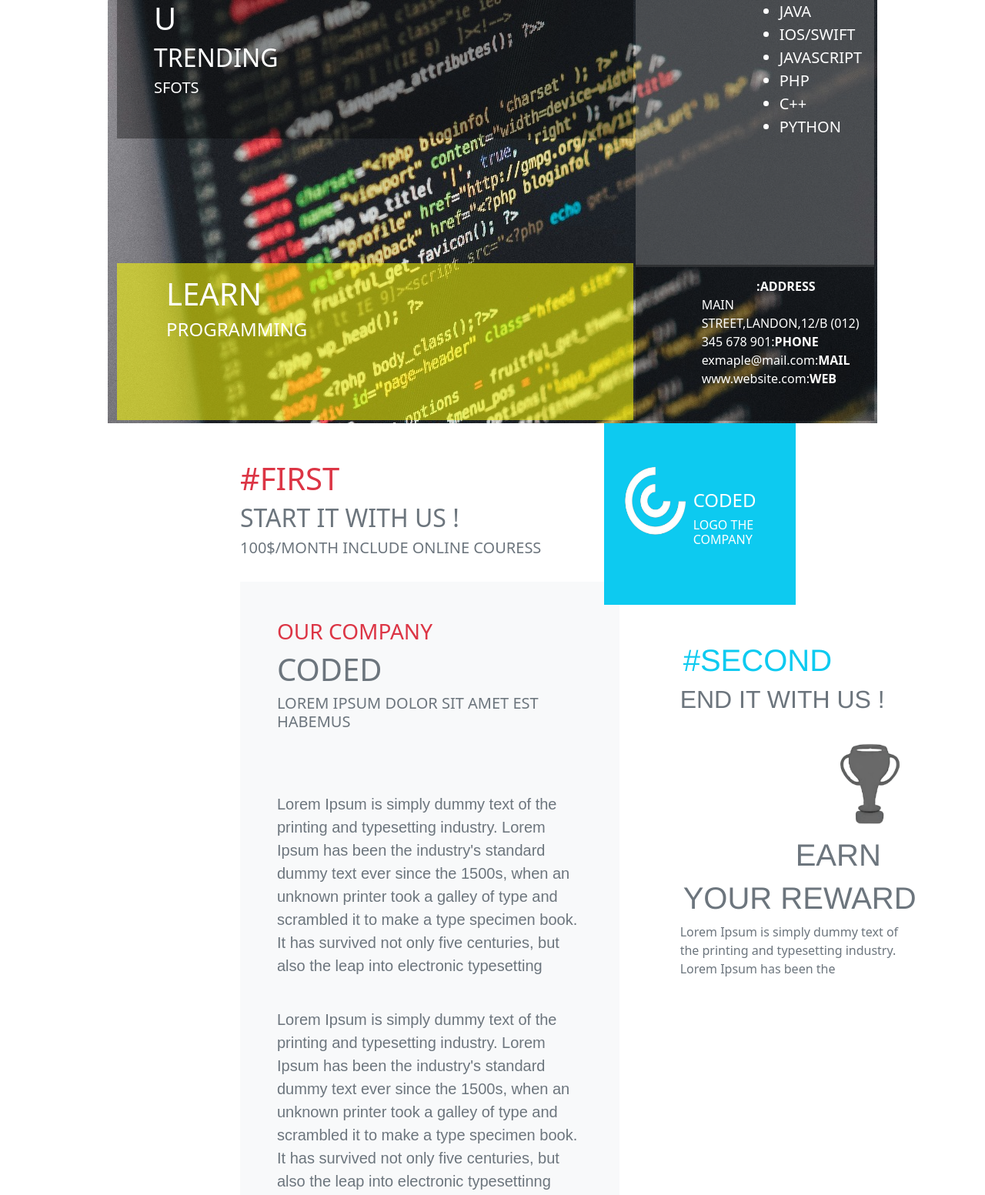
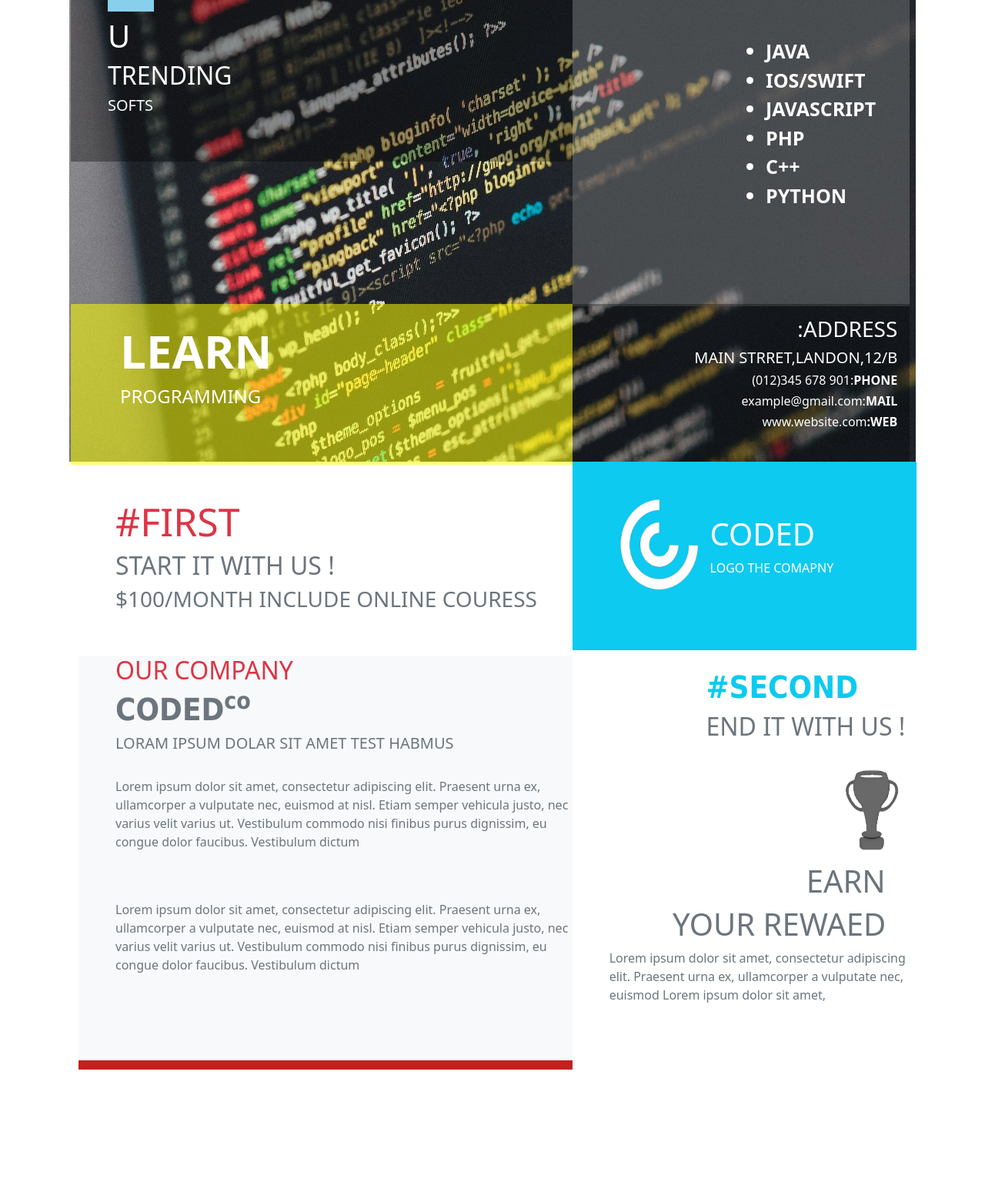
Before and after one commit to denishavala/deni, a plain HTML site: page index.html in a window 1280 px wide. Shown: the top 1553 px of the page at 77% size. After the commit the page ends 1390 px from the top, so only its background shows below. Drawn offline with nearby package versions, Linux system fonts and the light colour scheme.

Commit message:
Update index.html

```diff
--- a/index.html
+++ b/index.html
@@ -7,14 +7,17 @@
         <style>
            .bg2{
               background-color: rgba(255, 255, 0, 0.539);
-              width: 120%;
-              height:45%;
-              top:10px;
+              width: 105.5%;
+              height:40%;
+              top:33px;
+              right:10px;
            }
            .u{
             background-color: rgba(0, 0, 0, 0.348);
             height:40%;
-            width: 120%;
+            width: 105.5%;
+            margin-right: 55px;
+            right:10px;
            }
            .txt{
             font-size: 20px;
@@ -22,20 +25,19 @@
            }
            .bg{
             background: url(./bg3.jpeg);
-            height: 550px;
-            width:1000px;
+            height: 600px;
+            width:1100px;
            }
            .java{
-            margin-left:23%;
-            height: 77%;
-            width: 79%;
+            height: 76%;
+            width: 101%;
             background-color: rgba(128, 128, 128, 0.422);
+            font-weight: bold;
            }
            .add{
-            margin-left:23%;
-            height:45%;
-            width: 79%;
-            top: -19px;
+            height:43%;
+            width: 101%;
+            top: -3px;
             background-color: rgba(0, 0, 0, 0.348);
            }
            .p{
@@ -44,38 +46,54 @@
            .ul{
             margin-left:50%;
             color: rgb(255, 255, 255);
-            font-size: 20px;
-           }
-           .mr{
-            margin-left: 300px;
+            font-size: 25px;
            }
            .br{
             border: 6px solid rgb(199, 30, 30);
            }
-           .our{
-            width:90%;
+           .clogo{
+            height: 31%;
+            width: 103%;
            }
-           .c{
-            height:23%;
-            width: 65%;
-            right:99px;
-            top:-48px;
+           .light{
+            width: 104%;
            }
-           .tx{
-            font-size: 30px;
+           .back{
+            height: 550px;
+            width:1100px;
            }
-           .logo{
-            margin-left: 100px;
-            top:-20px;
+           .second{
+            margin-left: 40%;
            }
-        .img{
-            top:40px;
+           .trofi{
+            margin-left: 70%;
            }
-        .earn{
-            margin-left: 150px;
+           .ds{
+            margin-left:30%;
            }
-        .sec{
-            font-family: 'Franklin Gothic Medium', 'Arial Narrow', Arial, sans-serif;
+           .code{
+            margin-left: 40%;
+            top:-50%;
+           }
+           .li{
+            height: 15px;
+            width: 60px;
+            background-color: rgb(135, 207, 235);
+           }
+           .font{
+            font-size: 60px;
+           }
+           .first{
+            font-family:'Segoe UI', Tahoma,  Verdana, sans-serif;
+            font-size: 50px;
+           }
+           .font2{
+            font-family:tahoma;
+            font-weight: 900;
+           }
+           .secn{
+            font-family:tahoma;
+            font-weight: bold;
            }
            </style>
     </head>
@@ -83,18 +101,19 @@
     <div class="container bg">
         <div class="row">
             <div class="col-md-7">
-                <div class=" text-white u">
+                <div class=" text-white u position-relative">
+                    <h1 class="ms-5 li"></h1>
                     <h1 class="ms-5">U</h1>
                     <h2 class="ms-5">TRENDING</h2>
-                    <h5 class="ms-5">SFOTS</h5>
+                    <h5 class="ms-5">SOFTS</h5>
                 </div><br><br><br><br><br><br>
                 <div class="bg2 position-relative p-3 text-white">
-                    <h1 class="ms-5 ">LEARN</h1>
+                    <b class="ms-5 font">LEARN</b>
                     <h4 class="ms-5">PROGRAMMING</h4><br><br>
                 </div>
             </div>
             <div class="col-md-5">
-               <div class="java text-white ">
+               <div class="java text-white p-5">
                 <ul class="ul">
                     <li>JAVA</li>
                     <li>IOS/SWIFT</li>
@@ -105,52 +124,47 @@
                 </ul>
                </div>
                 <div class="add text-white p-3 position-relative">
-                   &nbsp;&nbsp;&nbsp;&nbsp; &nbsp;&nbsp;&nbsp;&nbsp; &nbsp;&nbsp;&nbsp;&nbsp; &nbsp;&nbsp;&nbsp;&nbsp; &nbsp;&nbsp;&nbsp;&nbsp; &nbsp;&nbsp;&nbsp;&nbsp; &nbsp;&nbsp;&nbsp;&nbsp;<b>:ADDRESS</b><br>
-                   <p class="p">MAIN STREET,LANDON,12/B
-                        (012) 345 678 901:<b>PHONE</b>
-                         exmaple@mail.com:<b>MAIL</b>
-                         www.website.com:<b>WEB</b></p>
+                    <h3 class="text-end">:ADDRESS</h3>
+                    <h5 class="text-end">MAIN STRRET,LANDON,12/B</h5>
+                    <h6 class="text-end">(012)345 678 901:<b>PHONE</b></h6>
+                    <h6 class="text-end">example@gmail.com:<b>MAIL</b></h6>
+                    <h6 class="text-end">www.website.com<b>:WEB</b></h6>
                 </div>
             </div>
         </div>
-    </div><br><br>
-    <div class="mr">
-    <div class="container">
+    </div>
+    <div class="container back">
         <div class="row">
             <div class="col-md-7">
-            <div>
-                <h1 class="text-danger">#FIRST </h1>
-                <h2 class="text-secondary">START IT WITH US !</h2>
-                <h5 class="text-secondary">100$/MONTH INCLUDE ONLINE COURESS</h5>
+                <br><br><div>
+                <h1 class="text-danger ms-5 first">#FIRST</h1>
+                <h2 class="text-secondary ms-5">START IT WITH US !</h2>
+                <h3  class="text-secondary ms-5">$100/MONTH INCLUDE ONLINE COURESS</h3><br>
                </div><br>
-            <div class="bg-light p-5 our">
-                 <h3 class="text-danger">OUR COMPANY</h3>
-                 <h1 class="text-secondary ">CODED</h1>
-                 <h5 class="text-secondary ">LOREM IPSUM DOLOR SIT AMET EST HABEMUS</h5><br><br><br>
-                 <p class=" text-secondary txt ">Lorem Ipsum is simply dummy text of the printing and typesetting industry. Lorem Ipsum has been the industry's standard dummy text ever since the 1500s, when an unknown printer took a galley of type and scrambled it to make a type specimen book. It has survived not only five centuries, but also the leap into electronic typesetting</p><br>
-                 <p class=" text-secondary txt">Lorem Ipsum is simply dummy text of the printing and typesetting industry. Lorem Ipsum has been the industry's standard dummy text ever since the 1500s, when an unknown printer took a galley of type and scrambled it to make a type specimen book. It has survived not only five centuries, but also the leap into electronic typesettinng </p>
+               <div class="bg-light light">
+                <h2 class="text-danger ms-5">OUR COMPANY</h2>
+                <h1  class="text-secondary ms-5 font2">CODED<sup>co</sup></h1>
+                <h5 class="text-secondary ms-5">LORAM IPSUM DOLAR SIT AMET TEST HABMUS</h5><br>
+                <p class="ms-5 text-secondary">Lorem ipsum dolor sit amet, consectetur adipiscing elit. Praesent urna ex, ullamcorper a vulputate nec, euismod at nisl. Etiam semper vehicula justo, nec varius velit varius ut. Vestibulum commodo nisi finibus purus dignissim, eu congue dolor faucibus. Vestibulum dictum</p><br><br>
+                <p class="ms-5 text-secondary">Lorem ipsum dolor sit amet, consectetur adipiscing elit. Praesent urna ex, ullamcorper a vulputate nec, euismod at nisl. Etiam semper vehicula justo, nec varius velit varius ut. Vestibulum commodo nisi finibus purus dignissim, eu congue dolor faucibus. Vestibulum dictum</p><br><br><br><br>
                  <div class="br"></div>
                </div>
             </div>
             <div class="col-md-5">
-              <div class="bg-info position-relative P-3 c">
-                  <img src="./c.png" height="90px" width="90px" class="img position-relative">
-                  <div class="logo text-white  position-relative">
-                    <h4>CODED</h4>
-                    <h6>LOGO THE COMPANY</h6>
+                <div class="clogo bg-info position-relative pt-5">
+                 <img src="./c.png" height="120px" width="115px" class="ms-5">
+                 <div class="position-relative text-white code"><h1>CODED</h1><p>LOGO THE COMAPNY</p></div>
+                </div><br>
+                <div class="second">
+                   <h1 class="text-info secn">#SECOND</h1>
+                    <h2 class="text-secondary">END IT WITH US !</h2>
                 </div>
+                <div class="trofi">
+                    <img src="./trofi.png" height="150px" width="150px">
+                    <h1 class="text-secondary">EARN</h1>
                 </div>
-            <div>
-                 <h1 class="text-info ms-1 sec">#SECOND</h1>
-                 <h2 class="text-secondary sec">END IT WITH US !</h2>
-                 <div class="earn">
-                 <img src="./trofi.png" height="150px" width="170px">
-                 <h1 class="text-secondary sec">EARN</h1>
-                </div>
-                 <h1 class="ms-1 text-secondary sec">YOUR REWARD</h1>
-                 <p class="text-secondary">Lorem Ipsum is simply dummy text of <br>the printing and typesetting industry. <br>Lorem Ipsum has been the</p>
-
-            </div>
+                <h1  class="text-secondary ds">YOUR REWAED</h1>
+                <p class="text-secondary ms-5">Lorem ipsum dolor sit amet, consectetur adipiscing elit. Praesent urna ex, ullamcorper a vulputate nec, euismod Lorem ipsum dolor sit amet,  </p>
             </div>
         </div>
     </div>
```
Lines whose indentation alone changed are shown as unchanged.
